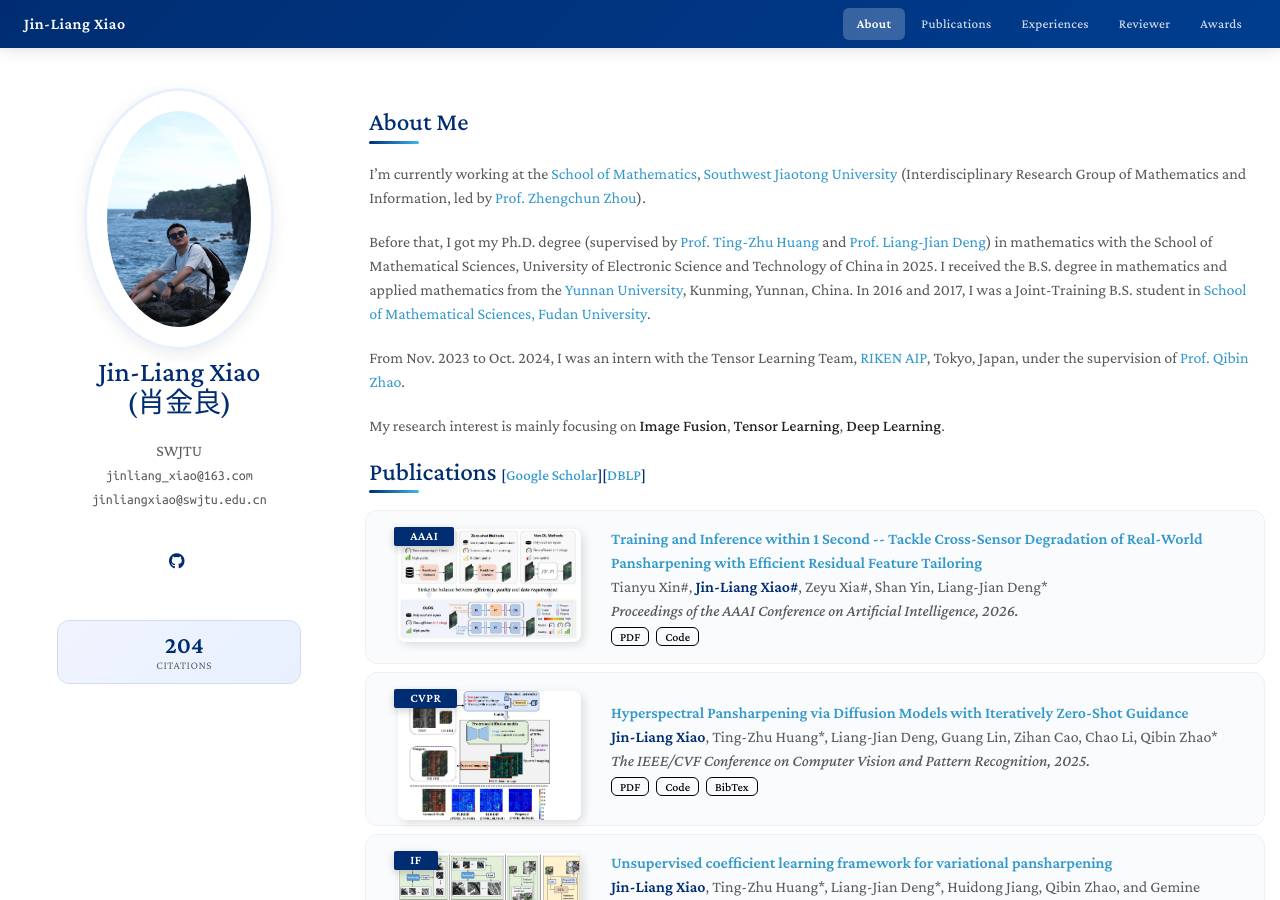
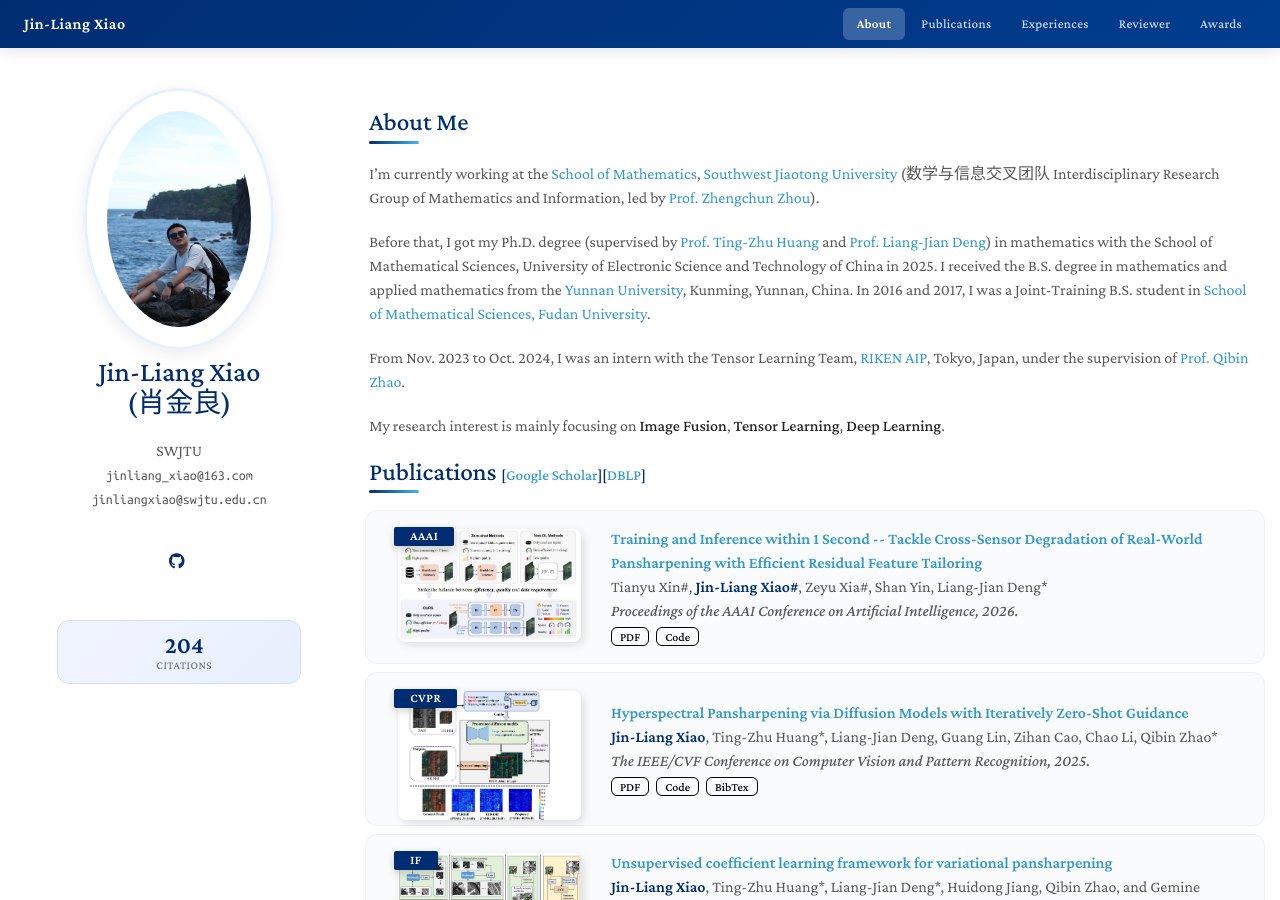
Before and after one commit to Jin-liangXiao/Jin-liangXiao.github.io, a Jekyll site: the page built from index.md, in a window 1280 px wide and 900 px high. Built offline with Jekyll 4.4.1, drawn with Linux system fonts in a browser that asks for light colours; nearby versions of some CDN libraries; a style sheet for code colours, icons or effects is not loaded.

Commit message:
Update index.md

```diff
--- a/index.md
+++ b/index.md
@@ -6,7 +6,7 @@
 
 ## About Me
 
-I'm currently working at the [School of Mathematics](https://maths.swjtu.edu.cn/), [Southwest Jiaotong University](https://www.swjtu.edu.cn/) (Interdisciplinary Research Group of Mathematics and Information, led by [Prof. Zhengchun Zhou](https://faculty.swjtu.edu.cn/zhouzhengchun/zh_CN/index.htm)).
+I'm currently working at the [School of Mathematics](https://maths.swjtu.edu.cn/), [Southwest Jiaotong University](https://www.swjtu.edu.cn/) (数学与信息交叉团队 Interdisciplinary Research Group of Mathematics and Information, led by [Prof. Zhengchun Zhou](https://faculty.swjtu.edu.cn/zhouzhengchun/zh_CN/index.htm)).
 
 Before that, I got my Ph.D. degree (supervised by [Prof. Ting-Zhu Huang](https://www.math.uestc.edu.cn/info/1081/2041.htm) and [Prof. Liang-Jian Deng](https://liangjiandeng.github.io/)) in mathematics with the School of Mathematical Sciences, University of Electronic Science and Technology of China in 2025. I received the B.S. degree in mathematics and applied mathematics from the [Yunnan University](https://www.ynu.edu.cn), Kunming, Yunnan, China.
 In 2016 and 2017, I was a Joint-Training B.S. student in [School of Mathematical Sciences, Fudan University](https://math.fudan.edu.cn/).
```
